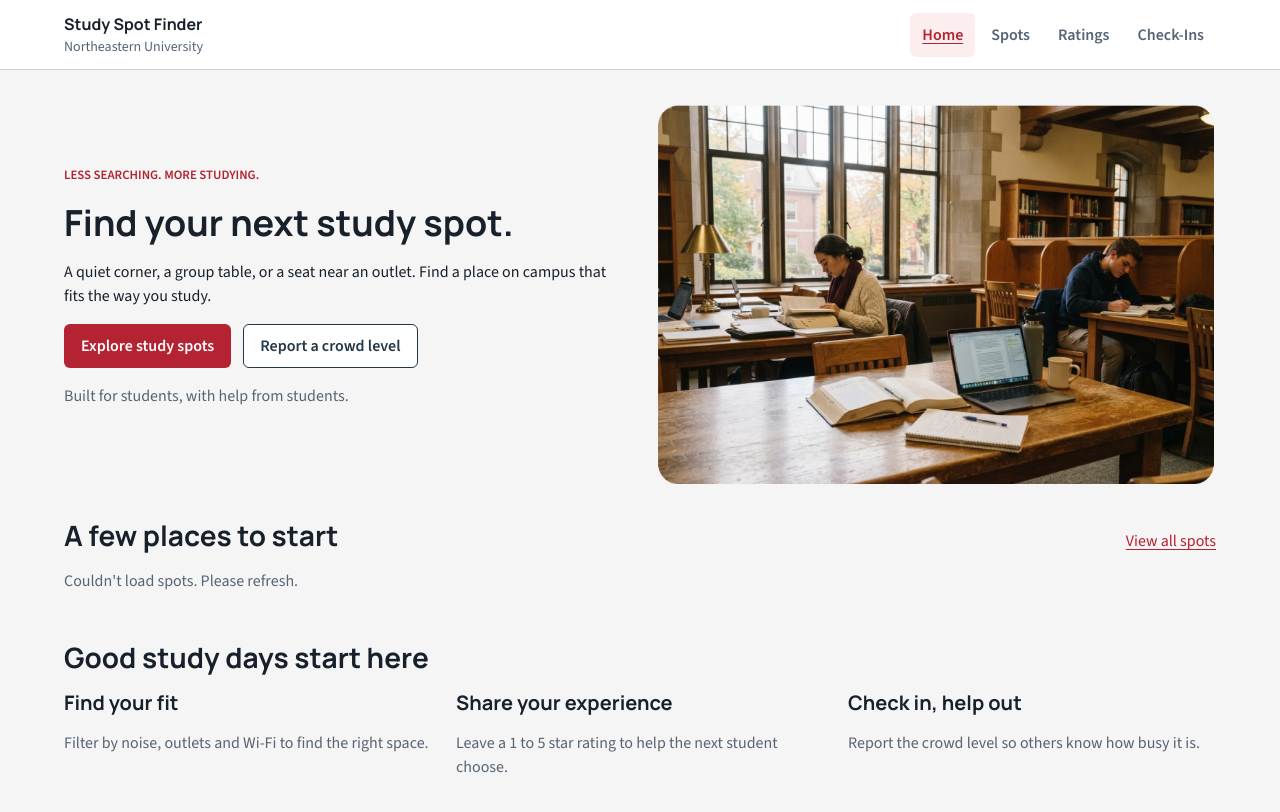
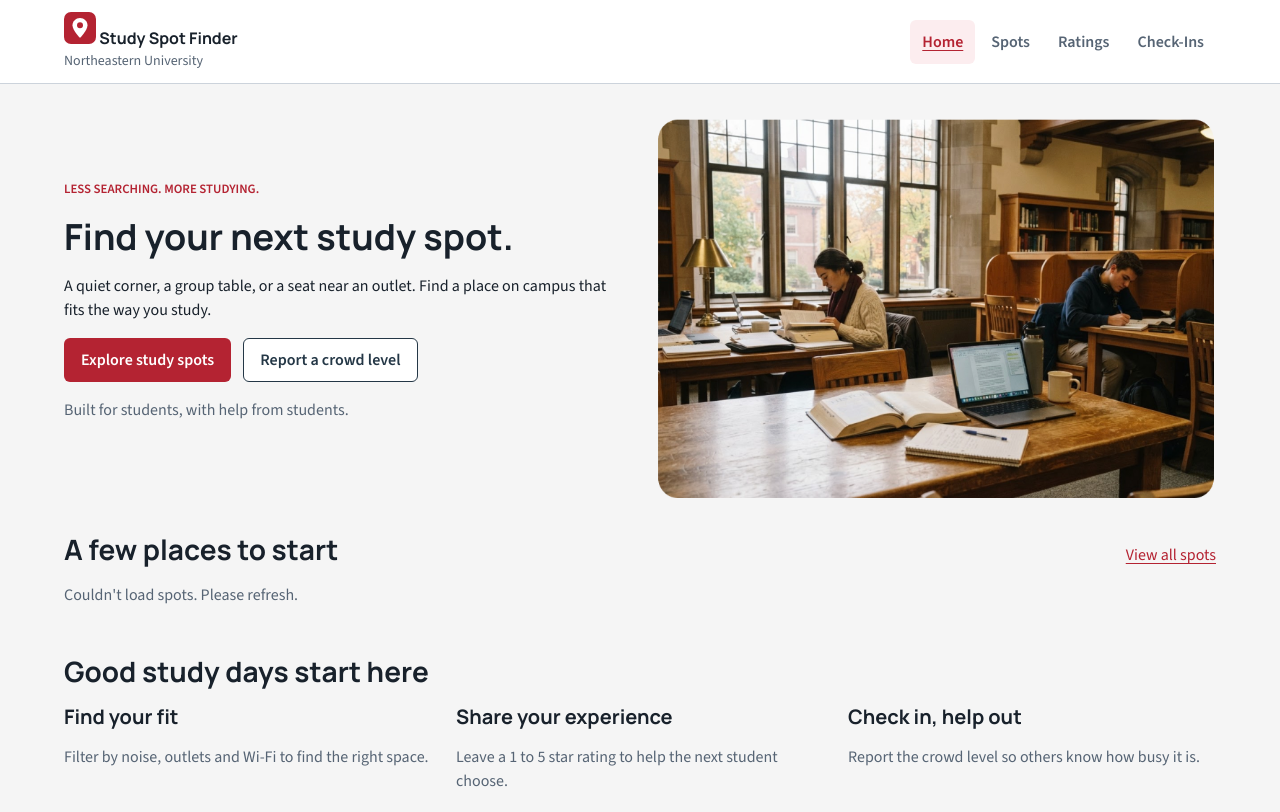
Before and after one commit to BryanSJamesDev/study-spot-finder, a website with bundled scripts: page public/index.html in a window 1280 px wide. Shown: the top 812 px of the page. Built offline with nearby package versions, Linux system fonts and the light colour scheme; files whose address does not match are found by name.

Commit message:
Add the map pin logo to the nav

```diff
--- a/public/css/nav.css
+++ b/public/css/nav.css
@@ -57,6 +57,9 @@
   text-decoration: underline;
 }
 
+.nav__logo {
+  flex-shrink: 0;
+}
 @media (max-width: 48rem) {
   .nav__inner {
     align-items: flex-start;
--- a/public/index.html
+++ b/public/index.html
@@ -13,8 +13,17 @@
     <nav class="nav">
       <div class="nav__inner container">
         <a href="index.html" class="nav__brand">
-          Study Spot Finder
-          <small class="text-muted">Northeastern University</small>
+          <img
+            src="/images/logo.svg"
+            alt=""
+            class="nav__logo"
+            width="32"
+            height="32"
+          />
+          <span class="nav__brand-text">
+            Study Spot Finder
+            <small class="text-muted">Northeastern University</small>
+          </span>
         </a>
         <ul class="nav__links">
           <li>
```
Also changed, not shown: public/checkins.html (+7 -0 lines), public/ratings.html (+11 -2 lines), public/spots.html (+11 -2 lines), public/images/logo.svg (added).
